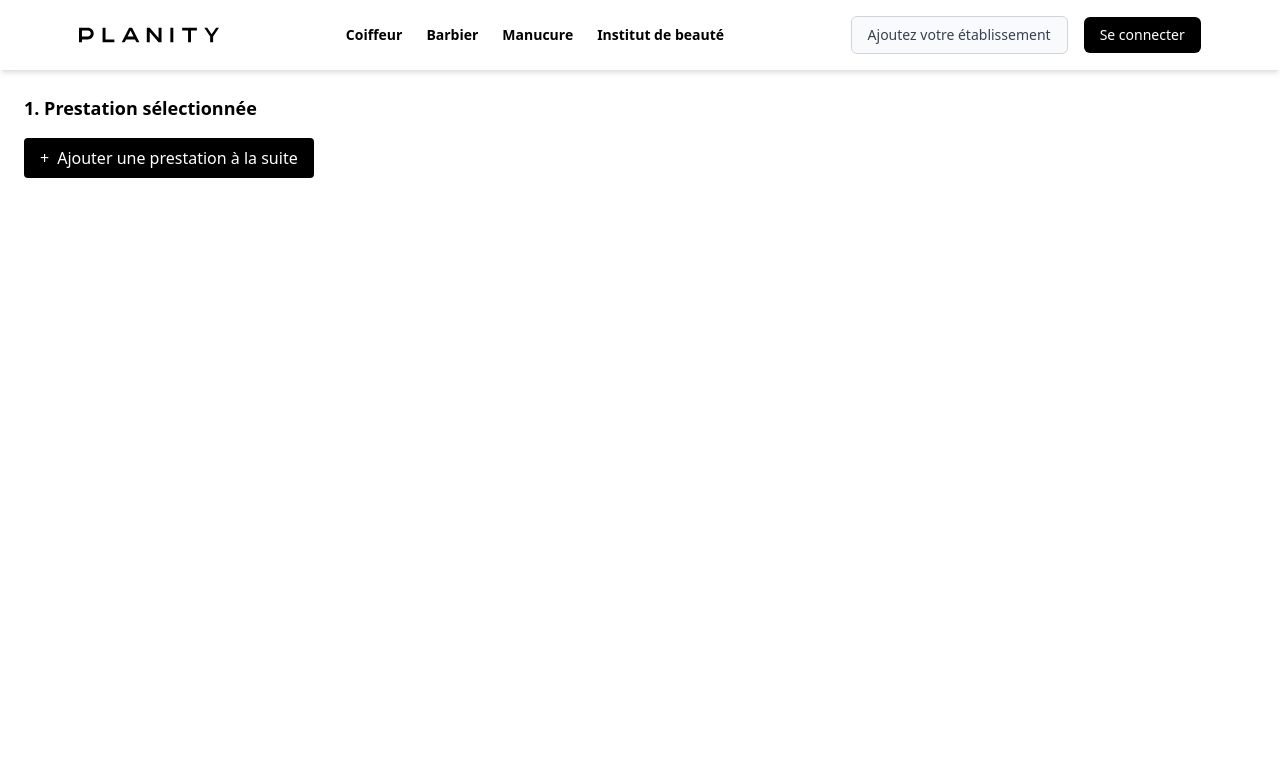
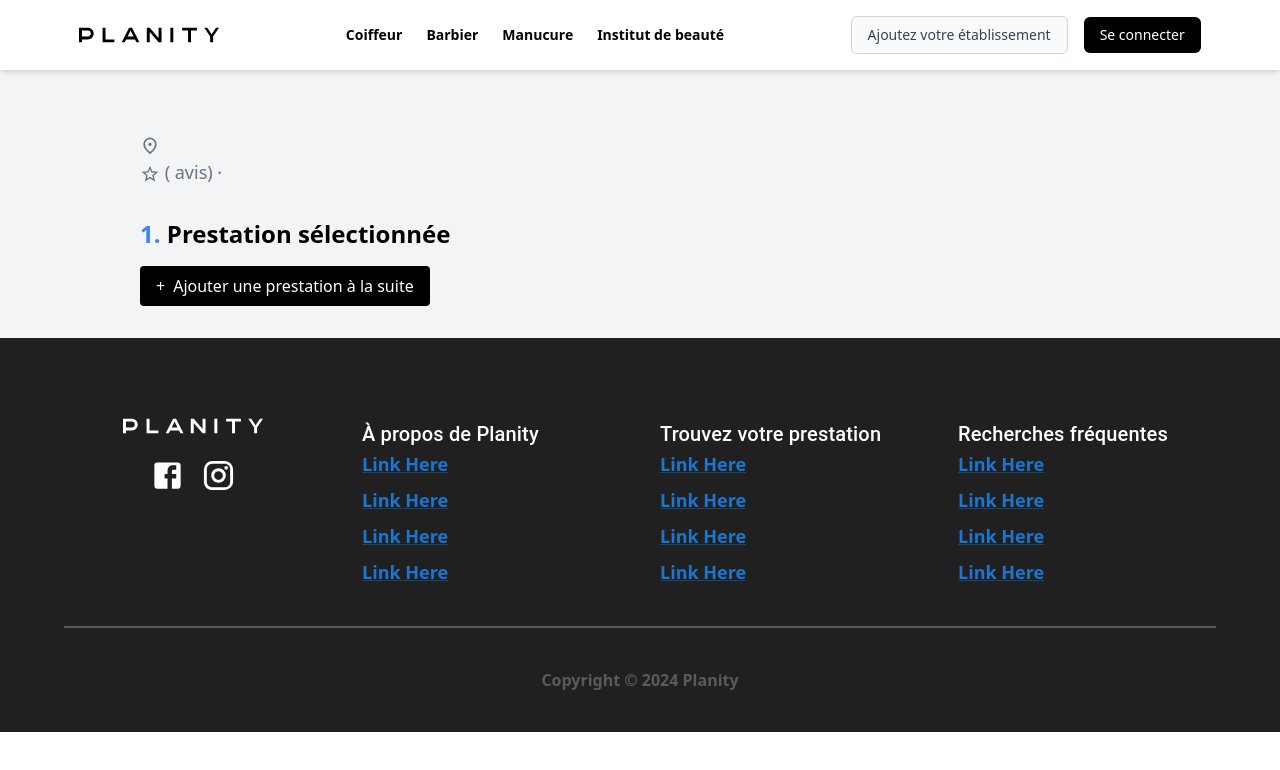
Before and after one commit to MuneebsUrR/planity_clone, a React (Vite) app: page /shop/1/reserve in a window 1280 px wide. Shown: the top 770 px of the page. Built offline with nearby package versions, Linux system fonts and the light colour scheme.

Commit message:
reservation adding errors resolved

```diff
--- a/src/components/Reservation/ReserveServices.jsx
+++ /dev/null
@@ -1,17 +0,0 @@
-import React from 'react'
-import Header from '../Home/Header'
-import { useLocation } from 'react-router-dom'
-import ServiceSelection from './ServiceSelection';
-
-export default function ReserveServices() {
-    const location = useLocation();
-    const { name, address, rating, reviews, price, lat, lng } = location.state || {};
-  return (
-    <div>
-
-        <Header isnothome={true} needAnimation={false} />
-        {name}
-        <ServiceSelection/>
-    </div>
-  )
-}
--- a/src/components/Reservation/ServiceSelection.jsx
+++ b/src/components/Reservation/ServiceSelection.jsx
@@ -1,4 +1,4 @@
-import React, { useState } from 'react';
+import React, { useEffect, useState } from 'react';
 import ServiceChoice from '../Shop/ServiceChoice'; // Adjust the path based on your file structure
 import { selected_services } from '../../lib/data';
 
@@ -13,29 +13,33 @@ const allServices = [
 ];
 
 function ServiceSelection() {
-    const [services, setServices] = useState(selected_services || []); // Initial service selection
+    const [selectedServices, setSelectedServices] = useState(selected_services || []);
+
     const [isServiceChoiceVisible, setIsServiceChoiceVisible] = useState(false); // Control visibility
 
-    const addService = (selectedService) => {
-        setServices([...services, selectedService]);
-        setIsServiceChoiceVisible(false); // Hide ServiceChoice component after adding
+    const removeService = (name) => {
+
+        setSelectedServices(selectedServices.filter((service) => service.name !== name));
+
     };
 
-    const removeService = (id) => {
-        setServices(services.filter(service => service.id !== id));
-    };
+    useEffect(() => {
+        setSelectedServices(selected_services);
+
+    }, [selected_services, selectedServices])
+
 
     return (
-        <div className="p-6">
-            <h1 className="text-lg font-semibold mb-4">1. Prestation sélectionnée</h1>
-            {services.map((service) => (
-                <div key={service.id} className="mb-4 p-4 bg-white rounded-lg shadow-md flex items-center justify-between">
-                    <div>
+        <div className=" mt-8">
+            <h1 className="text-2xl font-semibold mb-4"><span className='text-blue-500'>1.</span> Prestation sélectionnée</h1>
+            {selectedServices.map((service, index) => (
+                <div key={index} className="mb-4 p-4 bg-white rounded-lg shadow-md flex items-center justify-between">
+                    <div className='text-sm'>
                         <p className="font-semibold">{service.name}</p>
                         <p className="text-gray-500">{service.duration} · {service.price}</p>
                     </div>
                     <div className="flex items-center">
-                        <button onClick={() => removeService(service.id)} className="text-blue-600 hover:underline text-sm">
+                        <button onClick={() => removeService(service.name)} className="text-blue-600 hover:underline text-sm">
                             Supprimer
                         </button>
                     </div>
@@ -43,7 +47,7 @@ function ServiceSelection() {
             ))}
 
             <button
-                onClick={() => setIsServiceChoiceVisible(true)}
+                onClick={() => setIsServiceChoiceVisible(!isServiceChoiceVisible)}
                 className="flex items-center text-white bg-black px-4 py-2 rounded hover:bg-gray-800 transition-colors"
             >
                 <span className="mr-2">+</span> Ajouter une prestation à la suite
@@ -51,7 +55,7 @@ function ServiceSelection() {
 
             {isServiceChoiceVisible && (
                 <div className="mt-6">
-                    <ServiceChoice allServices={allServices} onServiceSelect={addService} />
+                    <ServiceChoice allServices={allServices} />
                 </div>
             )}
         </div>
--- a/src/pages/Reservation.jsx
+++ b/src/pages/Reservation.jsx
@@ -1,10 +1,32 @@
 import React from 'react'
-import ReserveServices from '../components/Reservation/ReserveServices'
+import { useLocation } from 'react-router-dom';
+import Header from '../components/Home/Header';
+import Footer from '../components/Home/Footer';
+import ServiceSelection from '../components/Reservation/ServiceSelection';
+import FmdGoodOutlinedIcon from '@mui/icons-material/FmdGoodOutlined';
+import StarBorderOutlinedIcon from '@mui/icons-material/StarBorderOutlined';
+export default function Reservation() {
+  const location = useLocation();
+  const { name, address, rating, reviews, price, lat, lng } = location.state || {};
+  return (
 
-export default function Reservation() {
-  return (
-    <div>
-      <ReserveServices/>
+    <div className='bg-gray-100'>
+      <Header isnothome={true} needAnimation={false} />
+
+
+      <div className='max-w-5xl mt-10 container mx-auto mb-5 p-3'>
+        <div >
+          <h1 className="text-3xl font-semibold mb-2">{name}</h1>
+          <p className="text-gray-500 text-lg underline"> <FmdGoodOutlinedIcon fontSize='small' /> {address}</p>
+          <p className='text-gray-500 text-lg'> <StarBorderOutlinedIcon fontSize='small' /> {rating} ({reviews} avis) · {price} </p>
+
+        </div>
+        <div>
+          <ServiceSelection />
+        </div>
+
+      </div>
+  <Footer/>
     </div>
   )
 }
```
